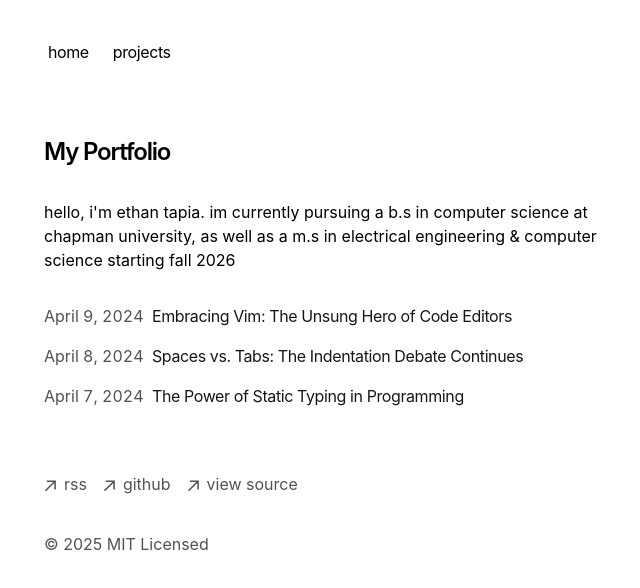
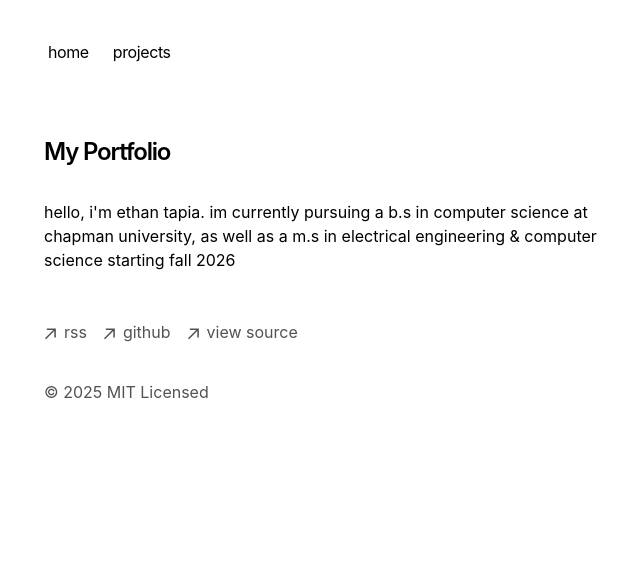
Before and after one commit to evhxn/portfo, a Next.js app: page / in a window 1280 px wide. Shown: the top 588 px of the page, without its empty margins (308-948 px from the left). Built offline with nearby package versions, Linux system fonts and the light colour scheme.

Commit message:
Update page.tsx

```diff
--- a/app/page.tsx
+++ b/app/page.tsx
@@ -10,9 +10,6 @@
         {`hello, i'm ethan tapia. im currently pursuing a b.s in computer science at chapman university,
         as well as a m.s in electrical engineering & computer science starting fall 2026`}
       </p>
-      <div className="my-8">
-        <BlogPosts />
-      </div>
     </section>
   )
 }
```
